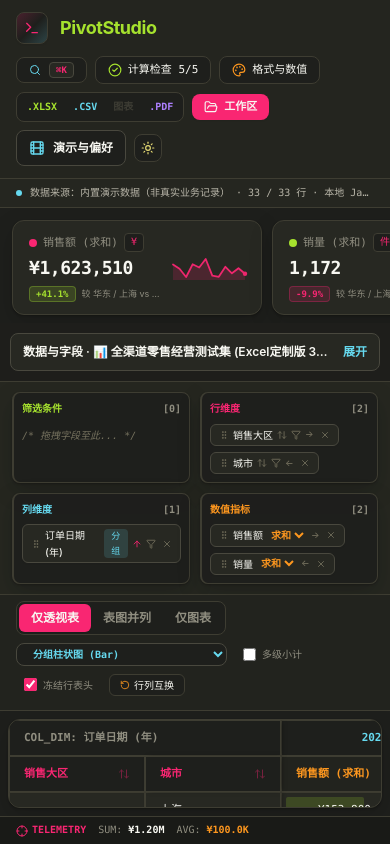
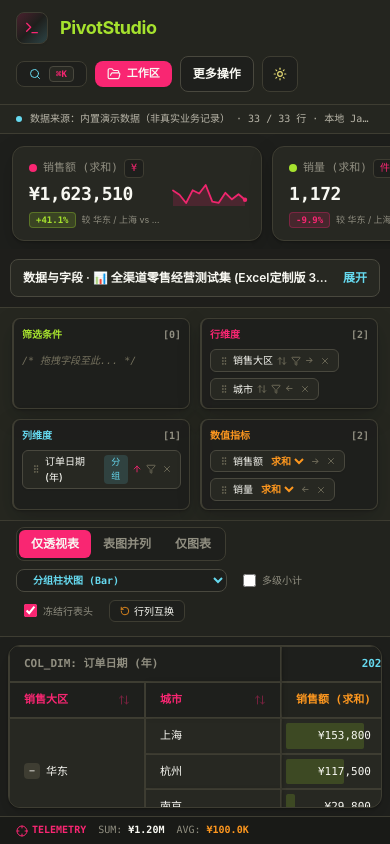
Before and after one commit to lovemoganna/PivotStudio, a React (Vite) app: page / in a window 390 px wide. Built offline with nearby package versions, Linux system fonts and the light colour scheme; the HTML template or start-up script is replaced by a standard one.

Commit message:
design: compact mobile action hierarchy without hiding real functionality

```diff
--- a/src/features/pivot/components/HeaderBar.jsx
+++ b/src/features/pivot/components/HeaderBar.jsx
@@ -99,17 +99,17 @@ export function HeaderBar({
             <span>time: <strong className="text-[#528000] dark:text-[#A6E22E] font-semibold">{pivotResult.elapsedMs}ms</strong></span>
           </div>
 
-          <button onClick={() => { soundEngine?.playClick(640); setShowTestSuiteModal(true); }} className="flex items-center gap-1.5 px-3 py-1 rounded-lg bg-[#FFFDF7] dark:bg-[#1E1F1C] hover:border-[#A6E22E] text-[#272822] dark:text-[#F8F8F2] border border-[#D6D4C8] dark:border-[#3E3D32] text-[11px] font-medium apple-font-mono apple-transition">
+          <button onClick={() => { soundEngine?.playClick(640); setShowTestSuiteModal(true); }} className="hidden sm:flex items-center gap-1.5 px-3 py-1 rounded-lg bg-[#FFFDF7] dark:bg-[#1E1F1C] hover:border-[#A6E22E] text-[#272822] dark:text-[#F8F8F2] border border-[#D6D4C8] dark:border-[#3E3D32] text-[11px] font-medium apple-font-mono apple-transition">
             <CheckCircle2 className="w-3.5 h-3.5 text-[#A6E22E]" />
             <span>计算检查 {liveEngineTestResults.filter((r) => r.passed).length}/5</span>
           </button>
 
-          <button onClick={() => { soundEngine?.playClick(580); setActiveFormatModal(true); }} className="flex items-center gap-1.5 px-3 py-1 rounded-lg bg-[#FFFDF7] dark:bg-[#1E1F1C] hover:border-[#FD971F] text-[#272822] dark:text-[#F8F8F2] border border-[#D6D4C8] dark:border-[#3E3D32] text-[11px] font-medium apple-transition">
+          <button onClick={() => { soundEngine?.playClick(580); setActiveFormatModal(true); }} className="hidden sm:flex items-center gap-1.5 px-3 py-1 rounded-lg bg-[#FFFDF7] dark:bg-[#1E1F1C] hover:border-[#FD971F] text-[#272822] dark:text-[#F8F8F2] border border-[#D6D4C8] dark:border-[#3E3D32] text-[11px] font-medium apple-transition">
             <Palette className="w-3.5 h-3.5 text-[#FD971F]" />
             <span>格式与数值</span>
           </button>
 
-          <div className="flex items-center bg-[#FFFDF7] dark:bg-[#1E1F1C] border border-[#D6D4C8] dark:border-[#3E3D32] rounded-lg p-0.5 apple-font-mono">
+          <div className="hidden sm:flex items-center bg-[#FFFDF7] dark:bg-[#1E1F1C] border border-[#D6D4C8] dark:border-[#3E3D32] rounded-lg p-0.5 apple-font-mono">
             <button onClick={exportToExcelMerged} title="导出真正的 Excel 工作簿 (.xlsx)" className="flex items-center gap-1 px-2 py-1 rounded-md hover:bg-[#3E3D32]/20 dark:hover:bg-[#3E3D32] text-[10px] text-[#272822] dark:text-[#A6E22E] font-semibold transition"><span>.XLSX</span></button>
             <button onClick={exportToCSV} title="导出 CSV 数据表 (.csv)" className="flex items-center gap-1 px-2 py-1 rounded-md hover:bg-[#3E3D32]/20 dark:hover:bg-[#3E3D32] text-[10px] text-[#272822] dark:text-[#66D9EF] font-semibold transition"><span>.CSV</span></button>
             <button
@@ -133,12 +133,33 @@ export function HeaderBar({
           </button>
 
 
-          <details className="relative group" data-testid="preferences-menu">
+          <details className="sm:hidden relative group" data-testid="mobile-actions">
+            <summary className="min-h-9 inline-flex cursor-pointer list-none items-center gap-2 rounded-lg border border-[#D6D4C8] dark:border-[#49483E] bg-[#FFFDF7] dark:bg-[#1E1F1C] px-3 py-2 text-xs font-semibold text-[#272822] dark:text-[#F8F8F2]">更多操作</summary>
+            <div className="absolute right-0 top-full z-50 mt-2 w-[min(320px,calc(100vw-2rem))] rounded-xl border border-[#D6D4C8] dark:border-[#49483E] bg-[#FFFDF7] dark:bg-[#272822] p-3 shadow-2xl">
+              <p className="mb-2 text-xs font-semibold text-[#75715E] dark:text-[#B8B5A8]">分析操作</p>
+              <div className="grid grid-cols-2 gap-2">
+                <button className="rounded-lg border border-[#D6D4C8] dark:border-[#49483E] p-2 text-xs" onClick={() => setShowTestSuiteModal(true)}>计算检查</button>
+                <button className="rounded-lg border border-[#D6D4C8] dark:border-[#49483E] p-2 text-xs" onClick={() => setActiveFormatModal(true)}>格式与数值</button>
+                <button className="rounded-lg border border-[#D6D4C8] dark:border-[#49483E] p-2 text-xs" onClick={exportToExcelMerged}>导出 Excel</button>
+                <button className="rounded-lg border border-[#D6D4C8] dark:border-[#49483E] p-2 text-xs" onClick={exportToCSV}>导出 CSV</button>
+                <button disabled={viewMode === 'table'} className="rounded-lg border border-[#D6D4C8] dark:border-[#49483E] p-2 text-xs disabled:opacity-40" onClick={exportChartAsPNG}>导出图表</button>
+                <button className="rounded-lg border border-[#D6D4C8] dark:border-[#49483E] p-2 text-xs" onClick={exportPDFReport}>打印 / PDF</button>
+              </div>
+              <p className="mb-2 mt-3 border-t border-[#49483E] pt-3 text-xs font-semibold text-[#75715E] dark:text-[#B8B5A8]">演示与偏好</p>
+              <div className="grid grid-cols-2 gap-2">
+                <button className="rounded-lg border border-[#D6D4C8] dark:border-[#49483E] p-2 text-xs" onClick={() => {const playing=!keynotePlaying;setKeynotePlaying(playing);if(playing)applyKeynoteShot(keynoteShotIdx);}}>{keynotePlaying?'结束分镜':'分镜演示'}</button>
+                <button className="rounded-lg border border-[#D6D4C8] dark:border-[#49483E] p-2 text-xs" onClick={() => setCinemaTheaterMode(v => !v)}>{cinemaTheaterMode?'退出沉浸':'沉浸模式'}</button>
+                <button className="rounded-lg border border-[#D6D4C8] dark:border-[#49483E] p-2 text-xs" onClick={() => setSoundEnabled(v => !v)}>{soundEnabled?'关闭声效':'开启声效'}</button>
+                <button className="rounded-lg border border-[#D6D4C8] dark:border-[#49483E] p-2 text-xs" onClick={() => setShowAwardBadgeModal(true)}>设计规范</button>
+              </div>
+            </div>
+          </details>
+          <details className="hidden sm:block relative group" data-testid="preferences-menu">
             <summary className="min-h-9 inline-flex cursor-pointer list-none items-center gap-2 rounded-lg border border-[#D6D4C8] dark:border-[#49483E] bg-[#FFFDF7] dark:bg-[#1E1F1C] px-3 py-2 text-xs font-semibold text-[#272822] dark:text-[#F8F8F2] hover:border-[#66D9EF]">
               <Film className="h-4 w-4 text-[#0088A3] dark:text-[#66D9EF]"/><span>演示与偏好</span>
             </summary>
             <div className="absolute right-0 top-full z-50 mt-2 w-[min(360px,calc(100vw-2rem))] rounded-xl border border-[#D6D4C8] dark:border-[#49483E] bg-[#FFFDF7] dark:bg-[#272822] p-3 shadow-2xl">
-              <p className="mb-2 text-xs leading-relaxed text-[#75715E] dark:text-[#B8B5A8]">演示功能不会改变数据计算口径。</p>
+              <p className="mb-2 text-xs leading-relaxed text-[#75715E] dark:text-[#B8B5A8]">演示会切换分析配置和视图，但不会伪造数据。</p>
               <div className="flex items-center bg-[#FFFDF7] dark:bg-[#1E1F1C] border border-[#D6D4C8] dark:border-[#3E3D32] rounded-lg p-0.5">
             <button
               onClick={() => {
@@ -203,7 +224,7 @@ export function HeaderBar({
               </div>
             </div>
           </details>
-          <button onClick={() => { soundEngine?.playClick(480); setDarkMode((prev) => !prev); }} title={darkMode ? '当前：Monokai Pro Dark (点击切换暖纸浅色)' : '当前：Monokai Light (点击切换经典暗色)'} className="p-1.5 rounded-lg bg-[#FFFDF7] dark:bg-[#1E1F1C] hover:border-[#E6DB74] text-[#272822] dark:text-[#F8F8F2] border border-[#D6D4C8] dark:border-[#3E3D32] transition" aria-label="切换主题">
+          <button onClick={() => { soundEngine?.playClick(480); setDarkMode((prev) => !prev); }} title={darkMode ? '当前：Monokai Pro Dark (点击切换暖纸浅色)' : '当前：Monokai Light (点击切换经典暗色)'} className="p-2.5 rounded-lg bg-[#FFFDF7] dark:bg-[#1E1F1C] hover:border-[#E6DB74] text-[#272822] dark:text-[#F8F8F2] border border-[#D6D4C8] dark:border-[#3E3D32] transition" aria-label="切换主题">
             {darkMode ? <Sun className="w-3.5 h-3.5 text-[#E6DB74]" /> : <Moon className="w-3.5 h-3.5 text-[#AE81FF]" />}
           </button>
         </div>
```
